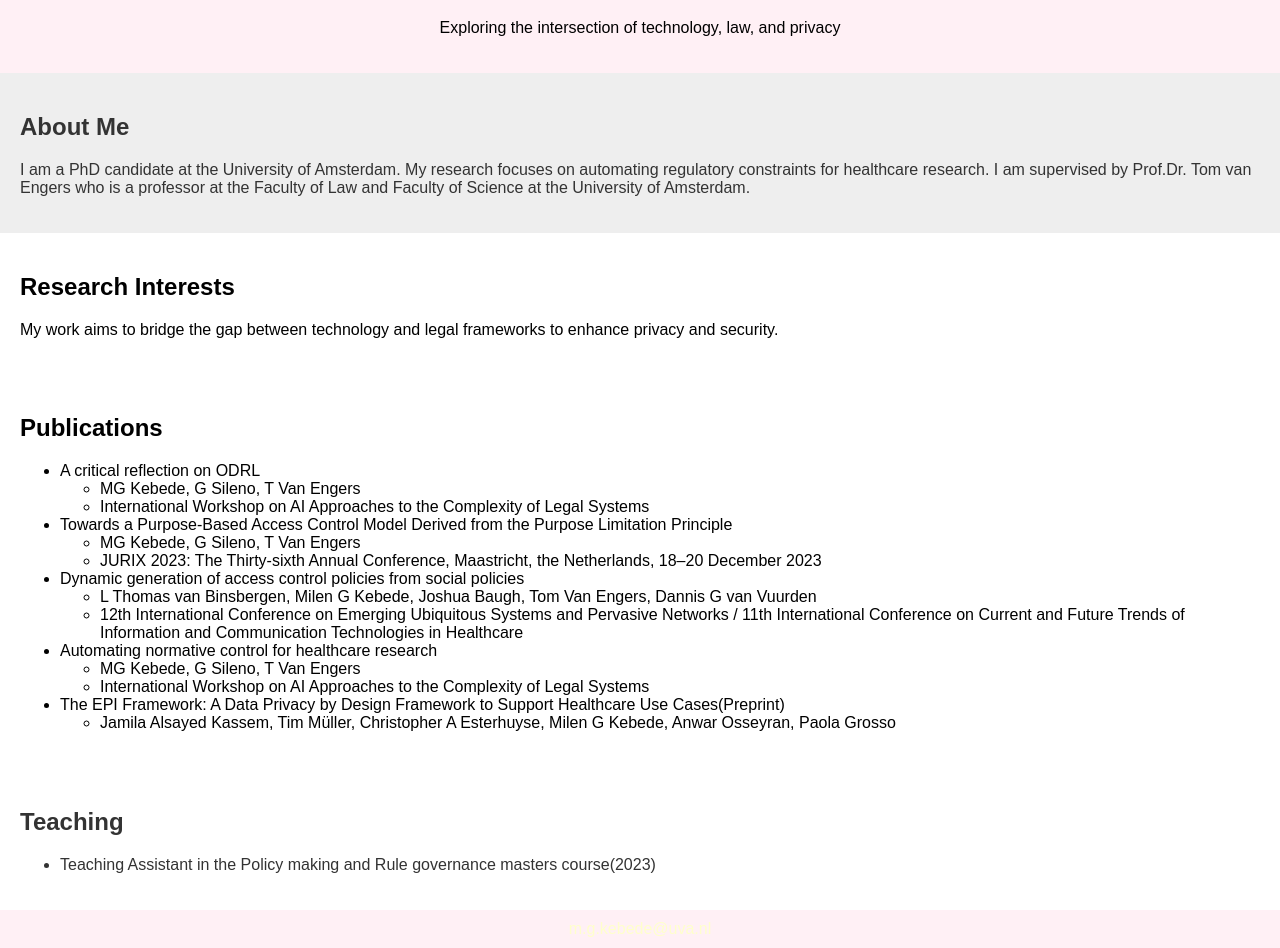
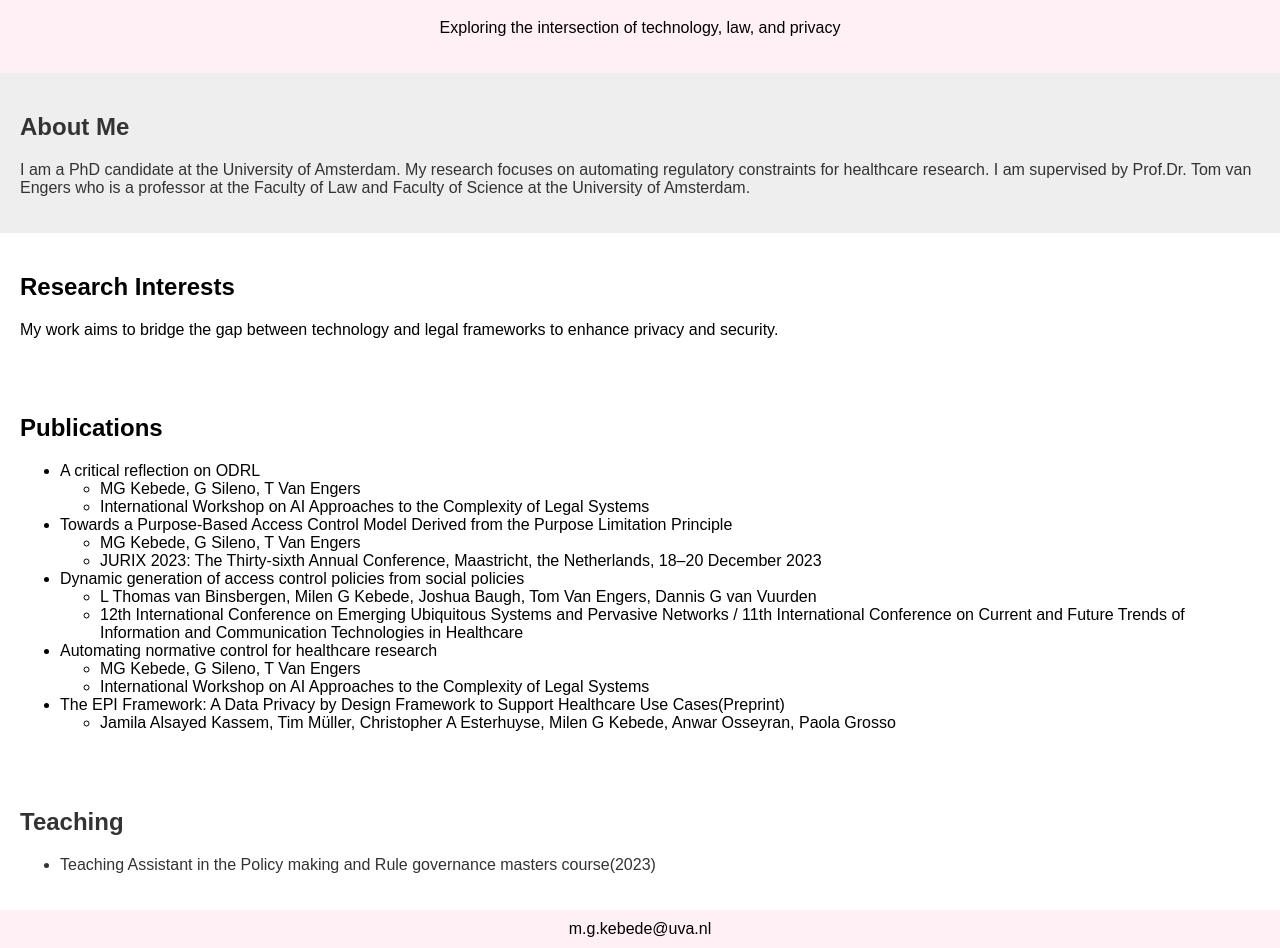
Before and after one commit to yemilen/MKebede, a plain HTML site: page index.html in a window 1280 px wide. Shown: the part 81-1029 px from the top of the page. Drawn offline with Linux system fonts and the light colour scheme.

Commit message:
Update index.html

```diff
--- a/index.html
+++ b/index.html
@@ -11,7 +11,7 @@
         .bio { background-color: #eee; color: #333; }
         .research { background-color: #fff; color: #000; }
         .publication { background-color: #fff; color: #000; }
-        footer { background-color: #FFF0F5; color: #ffc; text-align: center; padding: 10px; }
+        footer { background-color: #FFF0F5; color: #000; text-align: center; padding: 10px; }
     </style>
 </head>
 <body>
```
